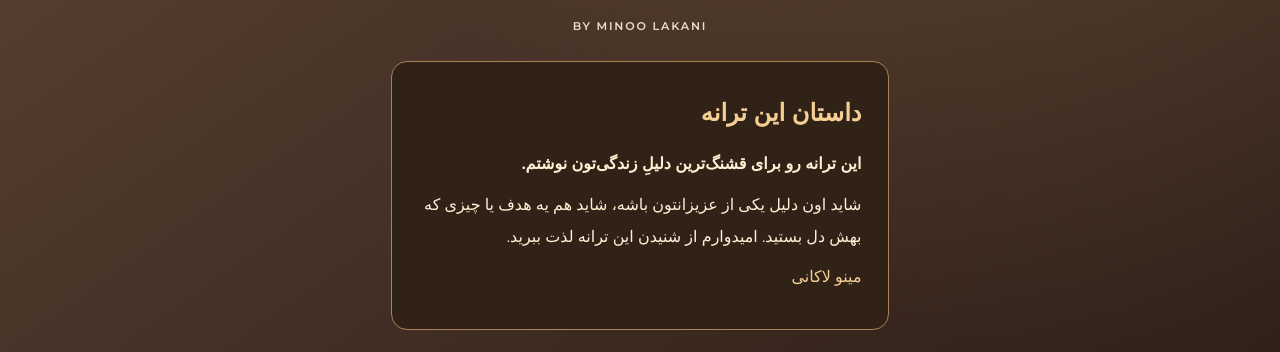
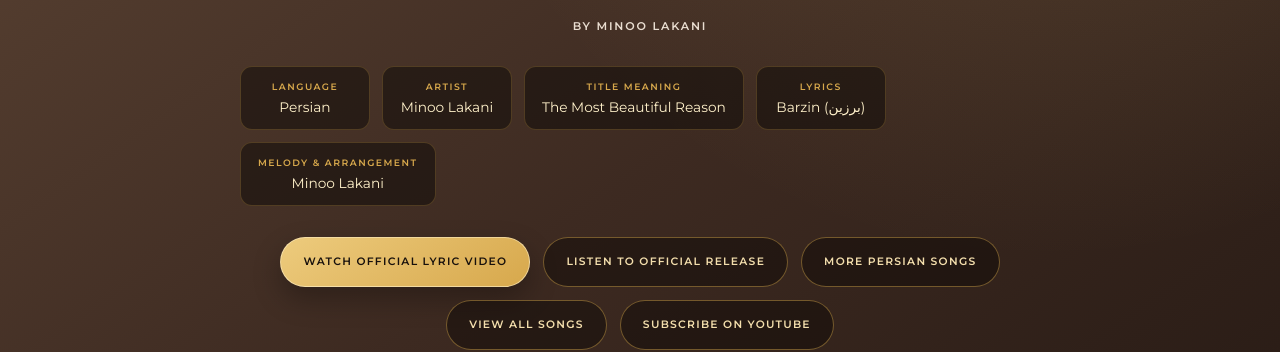
Before and after one commit to mlakani/minoolakani.com, a plain HTML site: page songs/ghashangtarin-dalil.html in a window 1280 px wide. Shown: the part 639-991 px from the top of the page. Drawn offline with Linux system fonts and the light colour scheme.

Commit message:
Keep the song page focused on artwork, playback and credits

```diff
--- a/songs/ghashangtarin-dalil.html
+++ b/songs/ghashangtarin-dalil.html
@@ -13,21 +13,16 @@
 .song-story-page .song-cover-panel{width:min(58vw,224px);aspect-ratio:1;border-radius:50%;overflow:hidden;padding:0;border:3px solid #ad8255;box-shadow:0 16px 32px #0006;background:#251810}
 .song-story-page .song-cover-image{display:block;width:100%;height:100%;object-fit:cover;border-radius:50%}
 .song-story-page .song-details{width:100%;min-width:0;box-sizing:border-box}
-.song-story-page .song-story{max-width:47ch;margin:1.6rem auto;padding:clamp(1rem,4vw,1.65rem);text-align:start;line-height:2;color:#fff0d4;box-sizing:border-box;border:1px solid #a98258;border-radius:16px;background:#312217}
-.song-story-page .song-story h2{margin:0 0 .7rem;font-size:1.5rem;color:#f4ce93}
-.song-story-page .song-story p{margin:.55rem 0}
-.song-story-page .song-story .song-story-sign{color:#f4ce93}
+
+
+
+
 .song-story-page .song-actions{justify-content:center}
 </style></head>
 <body>
   <header class="site-header"><a class="brand" href="../index.html" aria-label="Minoo Lakani home"><video width="58" height="58" autoplay muted loop playsinline poster="../images/music-live-logo-poster.png" aria-label="Minoo Lakani Production logo"><source src="../images/music-live-logo-60s-loop.mp4" type="video/mp4"></video><span><strong>Minoo Lakani</strong><small>Production</small></span></a><button class="menu-toggle" type="button" aria-label="Open navigation" aria-expanded="false"><span></span><span></span><span></span></button><nav class="nav" aria-label="Primary navigation"><a href="../index.html">Home</a><a href="../music.html">Music</a><a href="../videos.html">Videos</a><a href="../about.html">About</a><a href="../gallery.html">Gallery</a><a href="../press-kit.html">Press</a><a href="../contact.html">Contact</a></nav></header>
   <main class="song-page song-story-page">
-    <section class="song-hero" id="song-story"><div class="song-shell"><div class="song-cover-panel"><img class="song-cover-image" src="../images/ghashangtarin-dalil.jpg" alt="کاور آهنگ قشنگ‌ترین دلیل از مینو لاکانی" fetchpriority="high"></div><article class="song-details"><p class="song-kicker">Official Persian Release</p><h1 class="song-title" lang="fa" dir="rtl">قشنگ‌ترین دلیل</h1><p class="song-alt-title">Qashangtarin Dalil · The Most Beautiful Reason</p><p class="song-artist">By Minoo Lakani</p><section class="song-story" aria-labelledby="song-story-heading" lang="fa" dir="rtl">
-          <h2 id="song-story-heading">داستان این ترانه</h2>
-          <p><strong>این ترانه رو برای قشنگ‌ترین دلیلِ زندگی‌تون نوشتم.</strong></p>
-          <p>شاید اون دلیل یکی از عزیزانتون باشه، شاید هم یه هدف یا چیزی که بهش دل بستید. امیدوارم از شنیدن این ترانه لذت ببرید.</p>
-          <p class="song-story-sign">مینو لاکانی</p>
-        </section><dl class="song-meta"><div><dt>Language</dt><dd>Persian</dd></div><div><dt>Artist</dt><dd>Minoo Lakani</dd></div><div><dt>Title Meaning</dt><dd>The Most Beautiful Reason</dd></div><div><dt>Lyrics</dt><dd>Barzin <span lang="fa" dir="rtl">(برزین)</span></dd></div><div><dt>Melody &amp; Arrangement</dt><dd>Minoo Lakani</dd></div></dl><div class="song-actions"><a class="song-action song-action-primary" href="https://www.youtube.com/watch?v=du96L0PgQCo" target="_blank" rel="noopener noreferrer">Watch Official Lyric Video</a><a class="song-action song-action-secondary" href="https://distrokid.com/hyperfollow/minoolakani/--10?ref=release" target="_blank" rel="noopener noreferrer">Listen to Official Release</a><a class="song-action song-action-secondary" href="../music.html">View All Songs</a></div></article></div></section>
+    <section class="song-hero" id="song-story"><div class="song-shell"><div class="song-cover-panel"><img class="song-cover-image" src="../images/ghashangtarin-dalil.jpg" alt="کاور آهنگ قشنگ‌ترین دلیل از مینو لاکانی" fetchpriority="high"></div><article class="song-details"><p class="song-kicker">Official Persian Release</p><h1 class="song-title" lang="fa" dir="rtl">قشنگ‌ترین دلیل</h1><p class="song-alt-title">Qashangtarin Dalil · The Most Beautiful Reason</p><p class="song-artist">By Minoo Lakani</p><dl class="song-meta"><div><dt>Language</dt><dd>Persian</dd></div><div><dt>Artist</dt><dd>Minoo Lakani</dd></div><div><dt>Title Meaning</dt><dd>The Most Beautiful Reason</dd></div><div><dt>Lyrics</dt><dd>Barzin <span lang="fa" dir="rtl">(برزین)</span></dd></div><div><dt>Melody &amp; Arrangement</dt><dd>Minoo Lakani</dd></div></dl><div class="song-actions"><a class="song-action song-action-primary" href="https://www.youtube.com/watch?v=du96L0PgQCo" target="_blank" rel="noopener noreferrer">Watch Official Lyric Video</a><a class="song-action song-action-secondary" href="https://distrokid.com/hyperfollow/minoolakani/--10?ref=release" target="_blank" rel="noopener noreferrer">Listen to Official Release</a><a class="song-action song-action-secondary" href="../music.html">View All Songs</a></div></article></div></section>
 
     <section class="related-songs"><div class="related-inner"><p class="eyebrow">Explore More</p><h2>More from Minoo Lakani</h2><div class="related-grid"><a class="related-card" href="hese-naab.html"><img src="../images/hese-naab.jpg" alt="حس ناب از مینو لکانی"><span lang="fa" dir="rtl">حسِ ناب</span></a><a class="related-card" href="eshgh-o-afsaneh.html"><img src="../images/eshgh-o-afsaneh.jpg" alt="عشق و افسانه از مینو لکانی"><span lang="fa" dir="rtl">عشق و افسانه</span></a><a class="related-card" href="my-own-heart.html"><img src="../images/my-own-heart.jpg" alt="My Own Heart by Minoo Lakani cover"><span>My Own Heart</span></a></div></div></section>
   </main>
```
